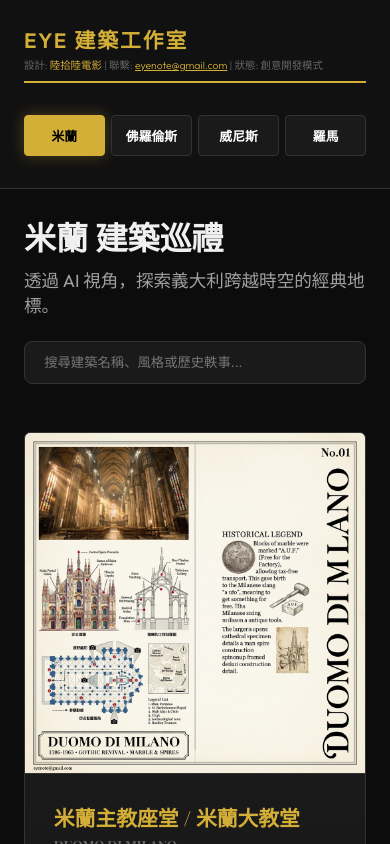
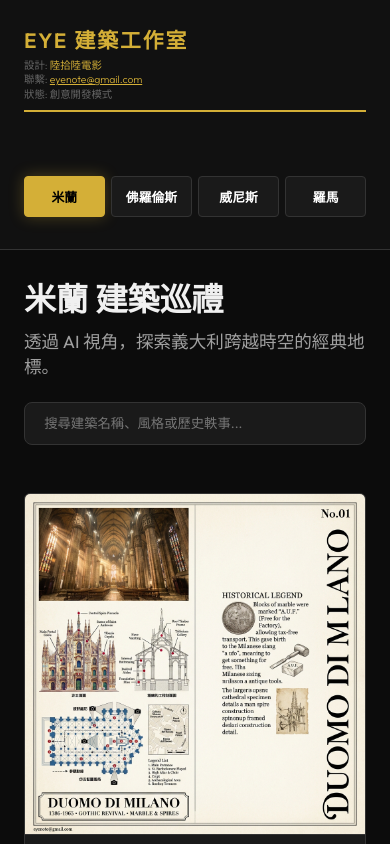
Before and after one commit to eyenote2024/italy-arch-manager, a React (Vite) app: page / in a window 390 px wide. Shown: the top 844 px of the page. Built offline with nearby package versions, Linux system fonts and the light colour scheme; a web font is replaced by a local one.

Commit message:
UI: Fixed logo layout to prevent overlap on desktop and mobile

```diff
--- a/src/App.jsx
+++ b/src/App.jsx
@@ -31,7 +31,11 @@ function App() {
         <div className="logo">
           EYE 建築工作室
           <span className="logo-subtext">
-            設計: <span style={{ color: 'var(--accent-gold)' }}>陸拾陸電影</span> | 聯繫: <a href="mailto:eyenote@gmail.com" style={{ color: 'var(--accent-gold)', textDecoration: 'underline' }}>eyenote@gmail.com</a> | 狀態: 創意開發模式
+            設計: <span style={{ color: 'var(--accent-gold)' }}>陸拾陸電影</span>
+            <br />
+            聯繫: <a href="mailto:eyenote@gmail.com" style={{ color: 'var(--accent-gold)', textDecoration: 'underline' }}>eyenote@gmail.com</a>
+            <br />
+            狀態: 創意開發模式
           </span>
         </div>
         <nav className="city-nav">
--- a/src/index.css
+++ b/src/index.css
@@ -57,20 +57,26 @@ h3 {
   color: var(--accent-gold);
   letter-spacing: 2px;
   border-bottom: 2px solid var(--accent-gold);
-  padding-bottom: 0.5rem;
+  padding-bottom: 1rem;
+  /* 增加底部間距 */
+  margin-bottom: 2rem;
+  /* 增加與按鈕的距離 */
   display: flex;
   flex-direction: column;
-  gap: 0.2rem;
+  gap: 0.5rem;
+  /* 增加與小字的距離 */
 }
 
 .logo-subtext {
-  font-size: 0.7rem;
+  font-size: 0.72rem;
   font-weight: 300;
   color: #666;
   letter-spacing: 0;
   text-transform: none;
   font-family: 'Outfit', sans-serif;
-  white-space: nowrap;
+  white-space: normal;
+  /* 桌面版也允許換行，避免衝出去 */
+  line-height: 1.5;
 }
 
 .city-nav {
```
